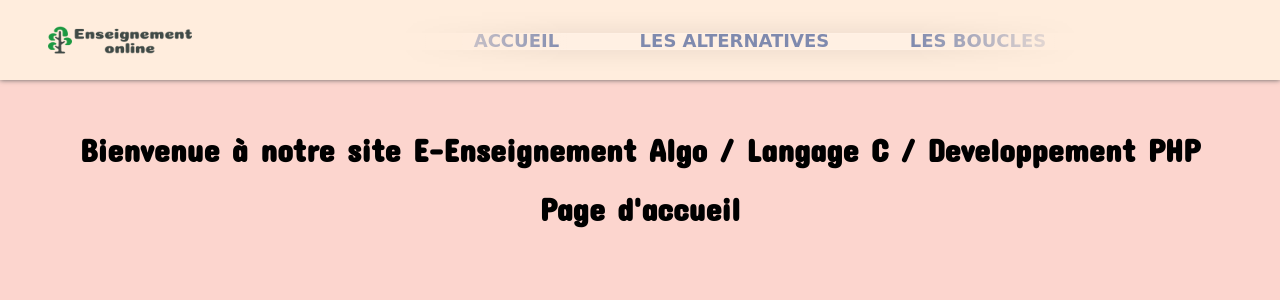
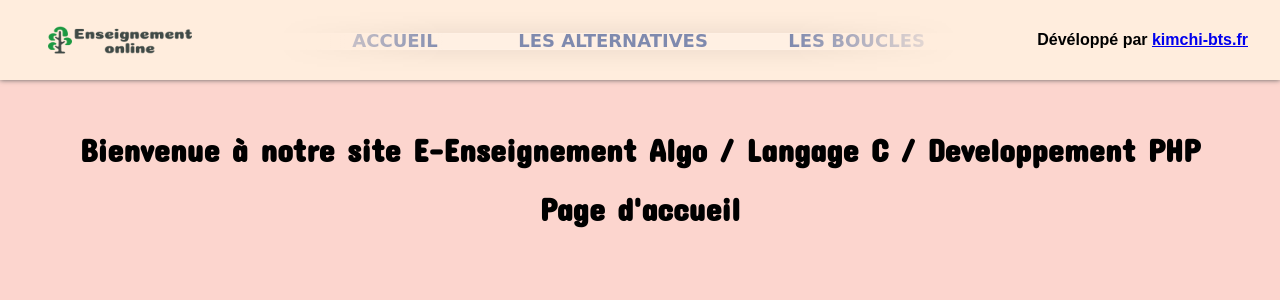
Before and after one commit to ngothikimchi/cours-slam, a PHP site: page /index.php?page=1 in a window 1280 px wide. Shown: the top 300 px of the page. Run offline with PHP 8.4, Linux system fonts and the light colour scheme; some libraries are stand-ins or nearby versions.

Commit message:
update text

```diff
--- a/index.php
+++ b/index.php
@@ -24,9 +24,9 @@
                 <li>
                 <a href="index.php?page=3">Les boucles</a>
                 </li>
-
             </ul>
         </nav>
+        <h4 class="created-by">Dévéloppé par <a href="http://kimchi-bts.fr">kimchi-bts.fr</a></h4>
     </header>
 <center>
     <h1 class="font_h1">Bienvenue à notre site E-Enseignement Algo / Langage C / Developpement PHP </h1>
@@ -39,7 +39,7 @@
     }
     else
     {
-        $page = 1;
+        $page = 2;
     }
 
     switch ($page)
--- a/style.css
+++ b/style.css
@@ -312,7 +312,7 @@ background-color: #020209 !important; }
     font-family: 'Pacifico', cursive;
 }
 .font3{
-    font-family: 'Taviraj', serif;
+    font-family: 'Rouge Script', cursive;
 }
 /* HEADER */
 
@@ -372,3 +372,8 @@ nav ul li a:hover {
     font-family:'Inconsolata', monospace; ;
     font-size: 15px;
 }
+
+
+.created-by{
+    margin-right: 2em;
+}
```
